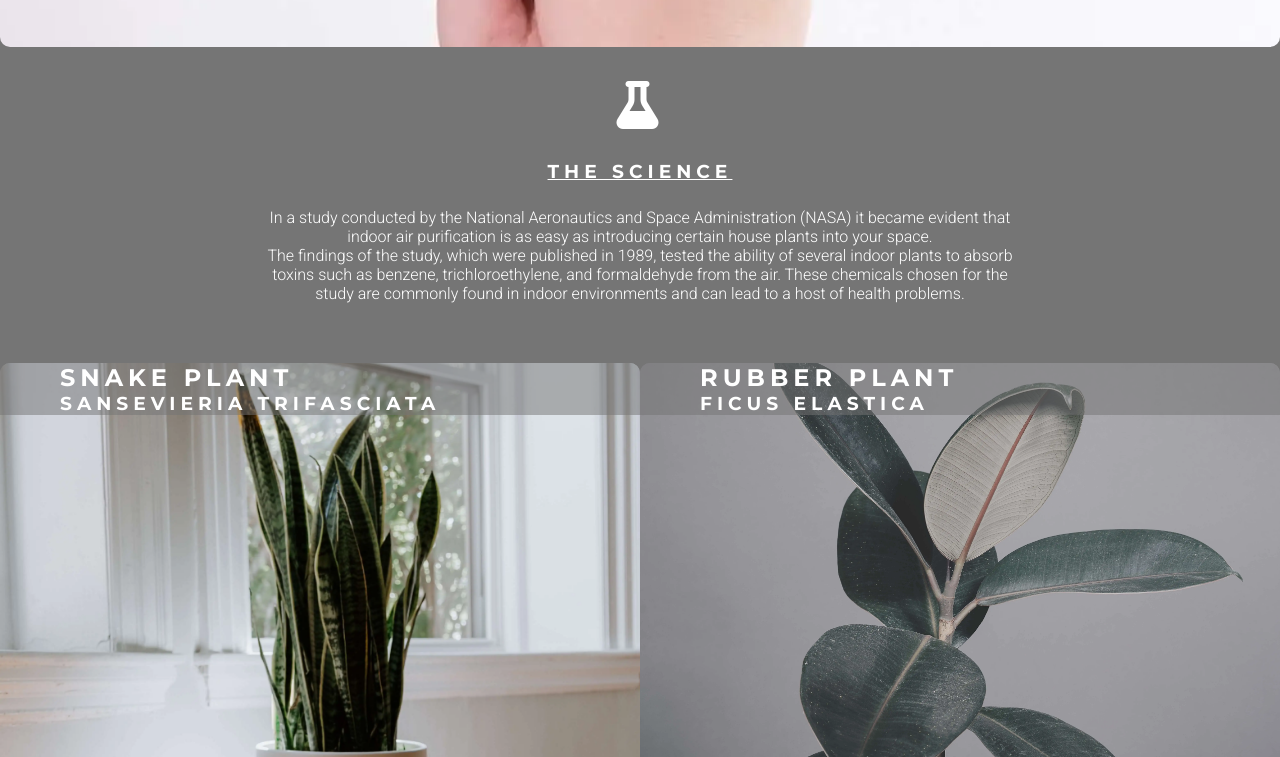
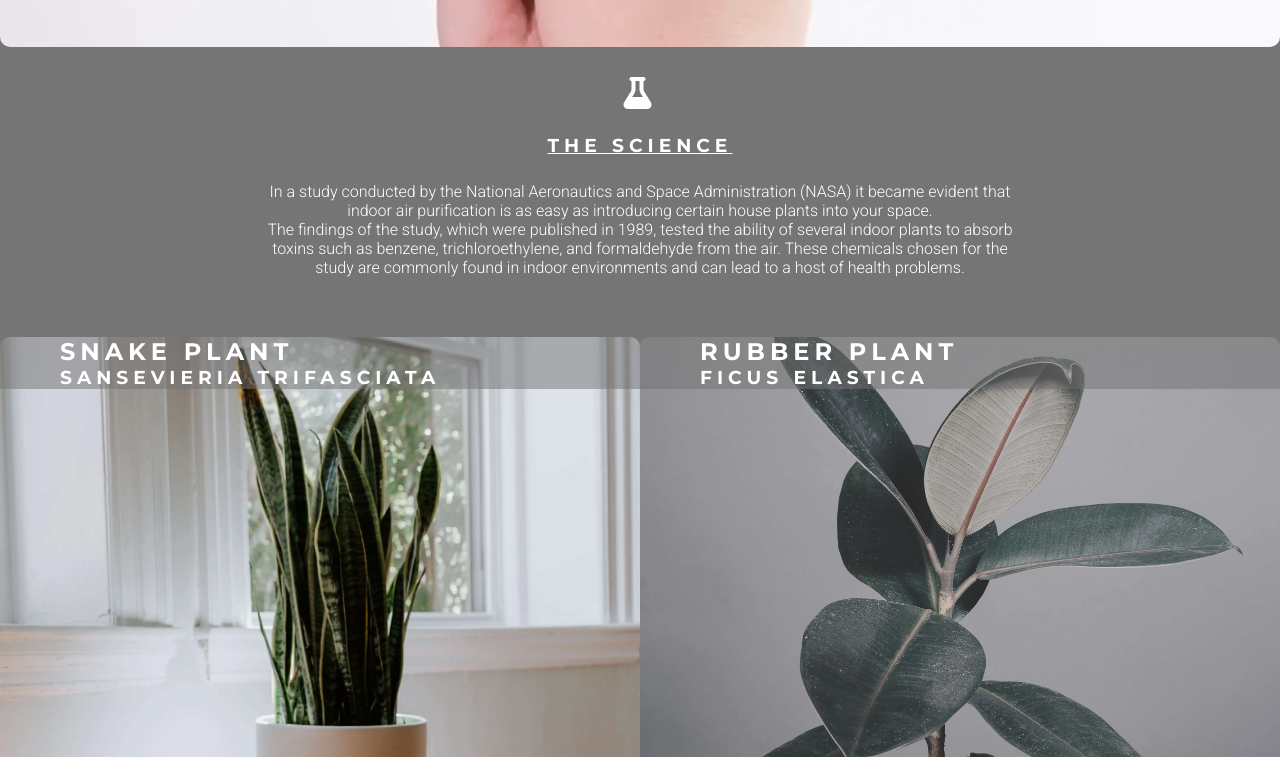
Before and after one commit to BenTeardrop/air-purifying-plants, a plain HTML site: page index.html in a window 1280 px wide. Shown: the part 1803-2560 px from the top of the page. Drawn offline with Linux system fonts and the light colour scheme.

Commit message:
remove h2's wrapped aorund i's

```diff
--- a/assets/css/style.css
+++ b/assets/css/style.css
@@ -17,7 +17,8 @@ body {
 
 h1,
 h2,
-h3 {
+h3,
+ i {
     font-family: Montserrat, sans-serif;
     text-transform: uppercase;
     letter-spacing: 5px;
@@ -27,6 +28,9 @@ h3 {
 h4 {
     font-family: Montserrat, sans-serif;
 
+}
+i {
+    font-size: 2rem;
 }
 
 #logo {
@@ -115,10 +119,6 @@ nav ul {
     margin: 30px 20%;
     text-align: center;
     margin-bottom: 60px;
-}
-
-#the-science h2 {
-    font-size: 300%;
 }
 
 #the-science h3 {
--- a/index.html
+++ b/index.html
@@ -48,7 +48,7 @@
         </div>
     </section>
     <section id="the-science">
-        <h2><i class="fas fa-flask"></i></h2>
+        <i class="fas fa-flask"></i>
         <h3>The Science</h3>
         <p>In a study conducted by the National Aeronautics and Space Administration (NASA) it became evident that
             indoor air purification is as easy as introducing certain house plants into your space.
```
Also changed, not shown: 1 other file.
